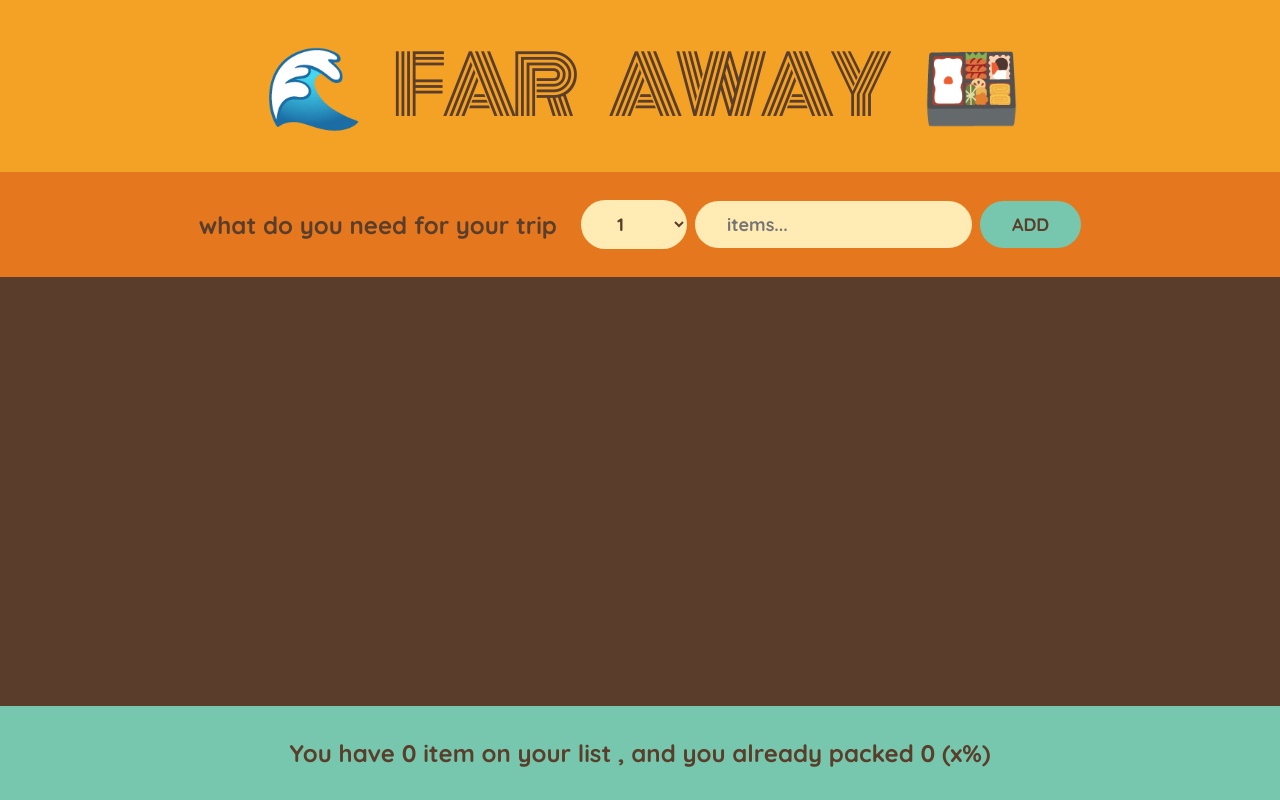
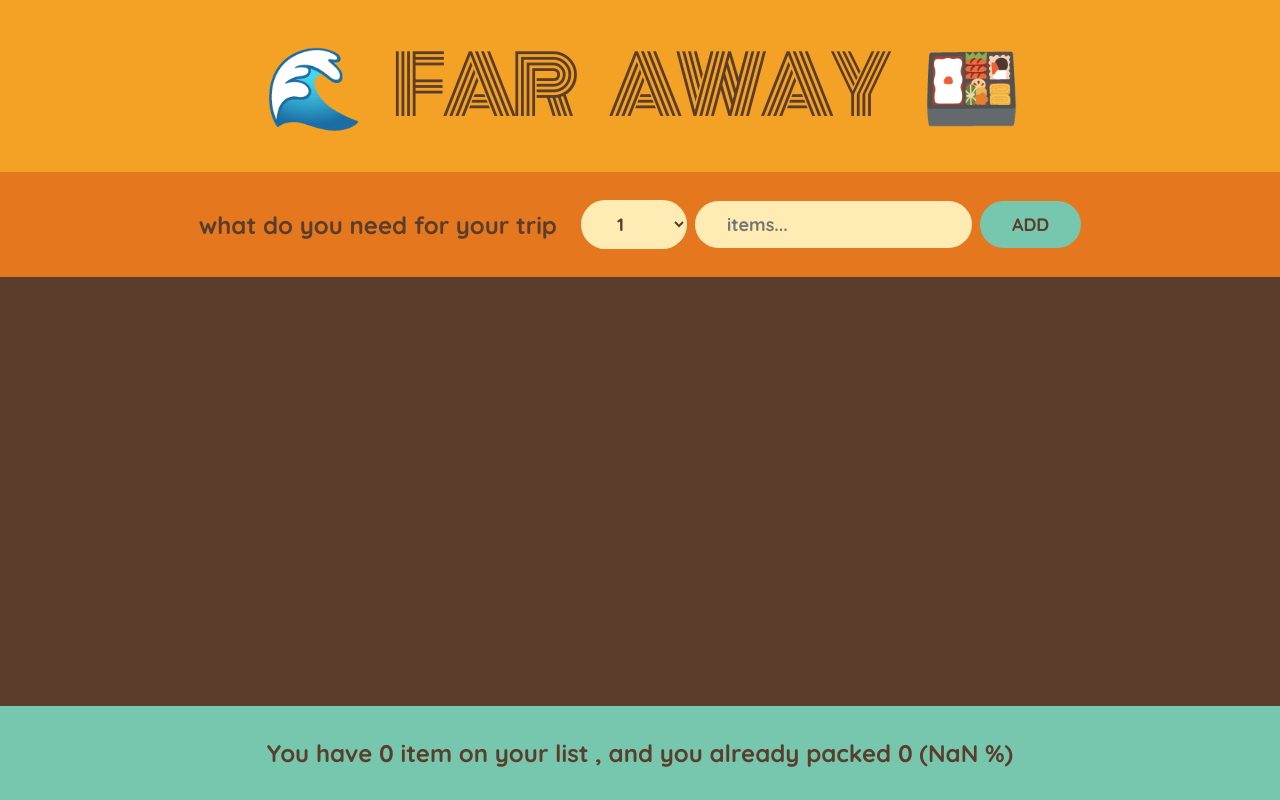
Before and after one commit to yostenalewis1/Travel-list2, a React (Create React App) app: page / in a window 1280 px wide. Built offline with nearby package versions, Linux system fonts and the light colour scheme.

Commit message:
percentage of packed items

```diff
--- a/src/App.js
+++ b/src/App.js
@@ -98,11 +98,12 @@ function Item({ item, onDeleteItem ,onToggelitem}) {
 function Stats({items}) {
   const numItems = items.length
   const itemPacked = items.filter((item)=>item.packed).length ;
+  const percentage = Math.round((itemPacked / numItems) *100)
 
 
   return (
     <footer className="stats">
-      You have {numItems} item on your list , and you already packed {itemPacked} (x%)
+      You have {numItems} item on your list , and you already packed {itemPacked} ({percentage} %)
     </footer>
   );
 }
```
